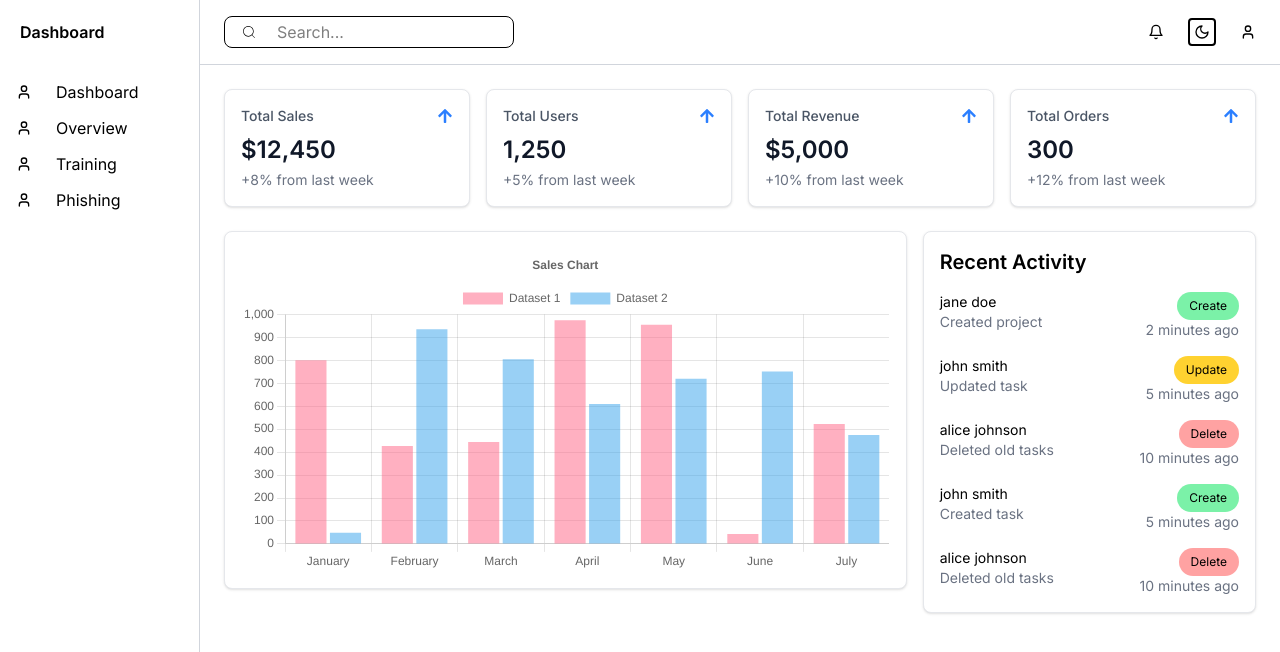
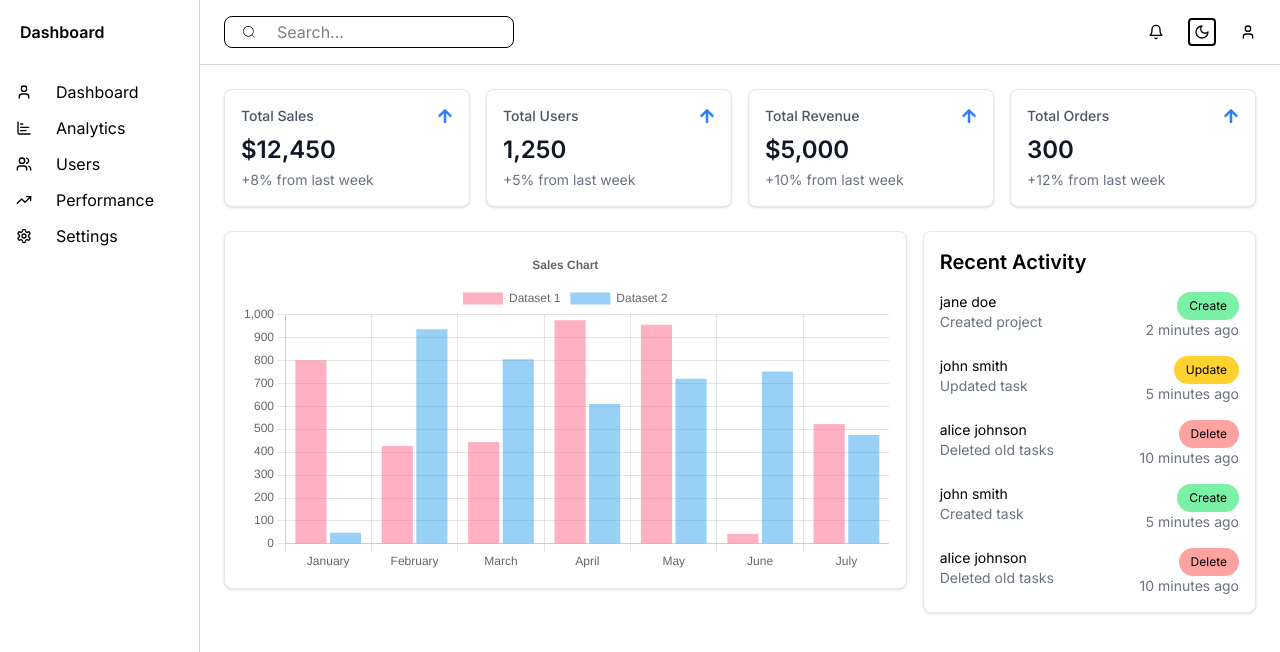
Before and after one commit to karmilan/app-dev-dashboard, a Next.js app: page / in a window 1280 px wide. Shown: the top 652 px of the page. Built offline with nearby package versions, Linux system fonts and the light colour scheme.

Commit message:
Refactor Sidebar component: update menu items and import icons

```diff
--- a/src/components/Sidebar.tsx
+++ b/src/components/Sidebar.tsx
@@ -1,12 +1,19 @@
 import Link from "next/link";
-import { LuUser } from "react-icons/lu";
+import {
+  LuChartBar,
+  LuSettings,
+  LuTrendingUp,
+  LuUser,
+  LuUsers,
+} from "react-icons/lu";
 
 const Sidebar = () => {
   const menu = [
     { name: "Dashboard", href: "/dashboard", icon: LuUser },
-    { name: "Overview", href: "/settings", icon: LuUser },
-    { name: "Training", href: "/profile", icon: LuUser },
-    { name: "Phishing", href: "/profile", icon: LuUser },
+    { name: "Analytics", href: "/settings", icon: LuChartBar },
+    { name: "Users", href: "/profile", icon: LuUsers },
+    { name: "Performance", href: "/profile", icon: LuTrendingUp },
+    { name: "Settings", href: "/profile", icon: LuSettings },
   ];
   return (
     <div className="flex flex-col w-50 border-r border-gray-300">
```
